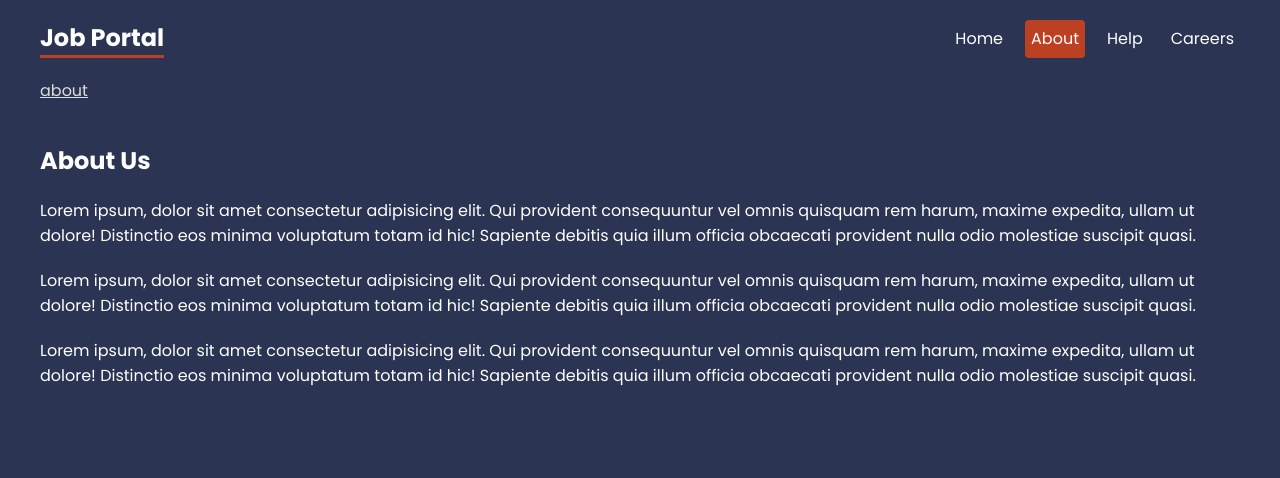
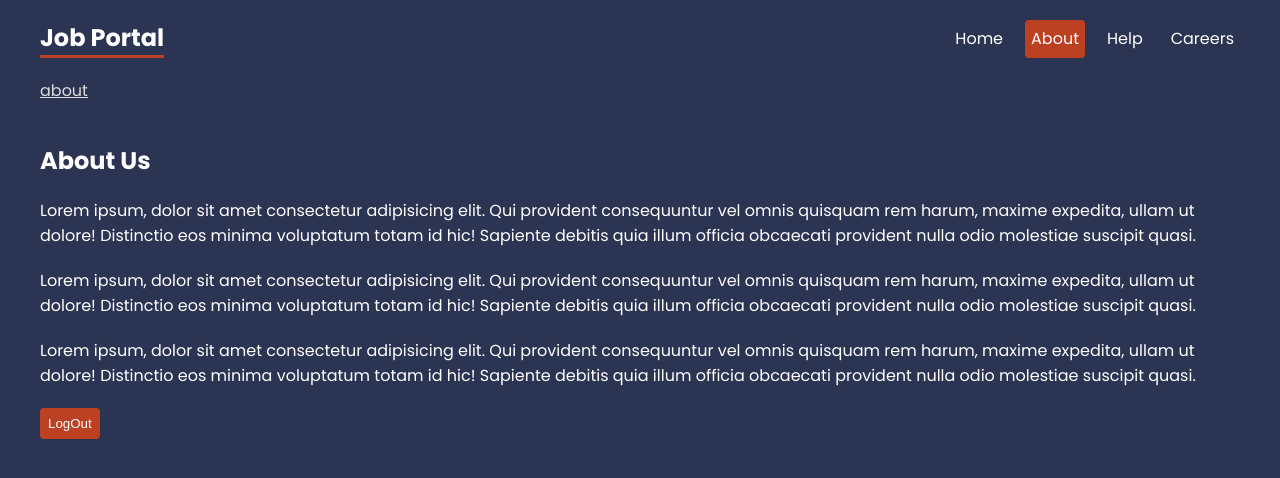
Before and after one commit to TasinTausif/jobs-router, a React app: page /about in a window 1280 px wide. Shown: the top 478 px of the page. Built offline with nearby package versions, Linux system fonts and the light colour scheme; the HTML template or start-up script is replaced by a standard one.

Commit message:
Navigate added

```diff
--- a/src/pages/About.jsx
+++ b/src/pages/About.jsx
@@ -1,10 +1,22 @@
+import { useState } from "react"
+import { Navigate } from "react-router-dom"
+
 export default function About() {
+    const [user, setUser] = useState("Validated")
+
+    if(!user){
+        // By making replace true, user won't be able to return to the previous page
+        return <Navigate to='/' replace={true}/>
+    }
+
     return (
         <div className="about">
             <h2>About Us</h2>
             <p>Lorem ipsum, dolor sit amet consectetur adipisicing elit. Qui provident consequuntur vel omnis quisquam rem harum, maxime expedita, ullam ut dolore! Distinctio eos minima voluptatum totam id hic! Sapiente debitis quia illum officia obcaecati provident nulla odio molestiae suscipit quasi.</p>
             <p>Lorem ipsum, dolor sit amet consectetur adipisicing elit. Qui provident consequuntur vel omnis quisquam rem harum, maxime expedita, ullam ut dolore! Distinctio eos minima voluptatum totam id hic! Sapiente debitis quia illum officia obcaecati provident nulla odio molestiae suscipit quasi.</p>
             <p>Lorem ipsum, dolor sit amet consectetur adipisicing elit. Qui provident consequuntur vel omnis quisquam rem harum, maxime expedita, ullam ut dolore! Distinctio eos minima voluptatum totam id hic! Sapiente debitis quia illum officia obcaecati provident nulla odio molestiae suscipit quasi.</p>
+
+            <button onClick={() => setUser(null)}>LogOut</button>
         </div>
     )
 }
```
